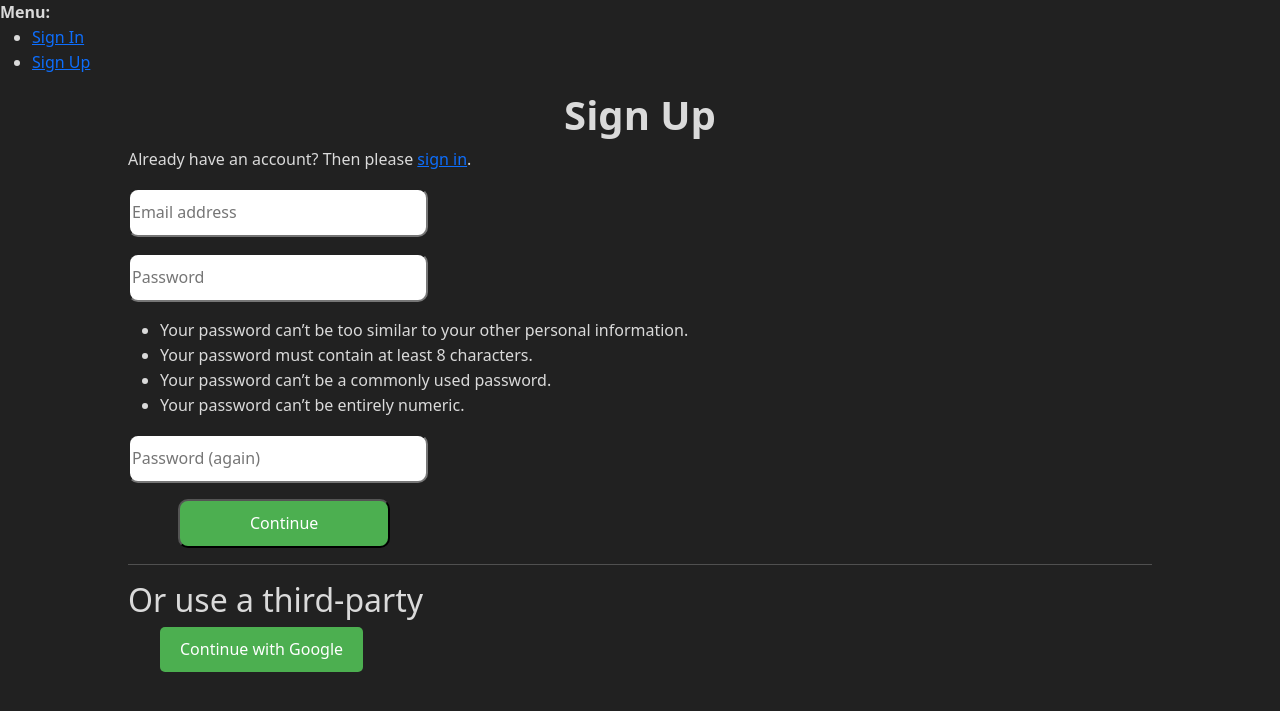
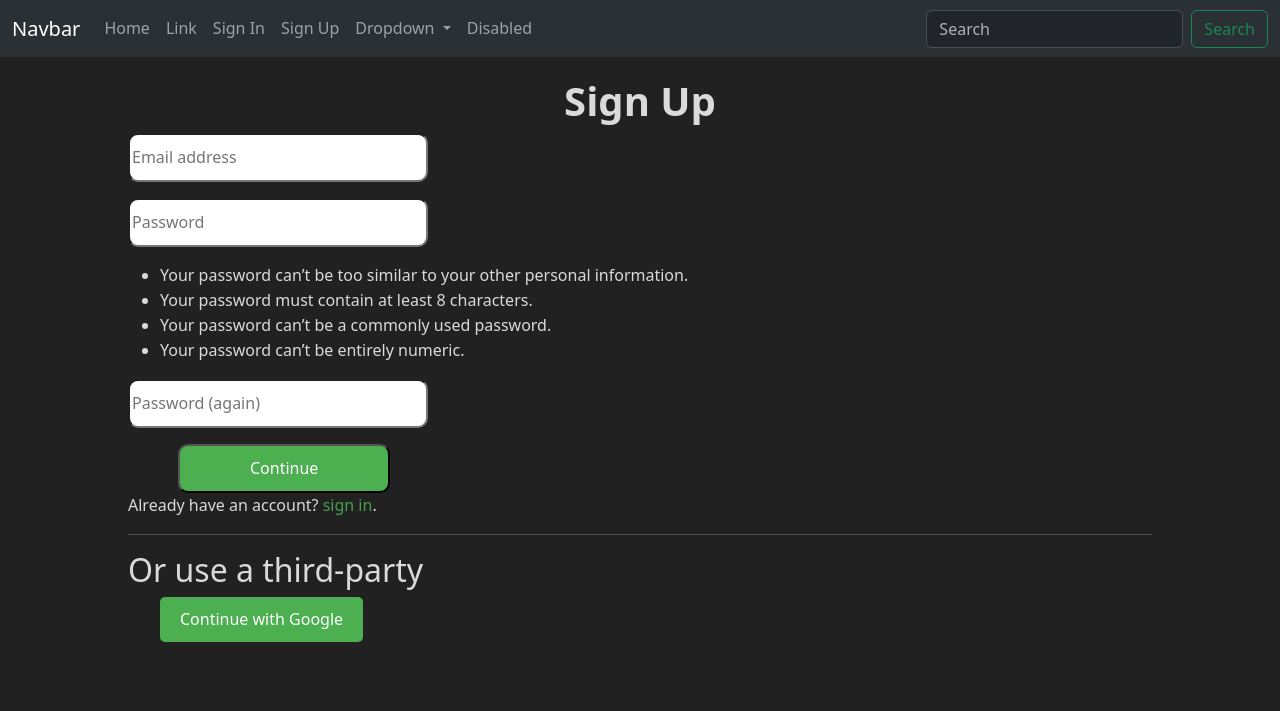
Before and after one commit to Ars123z/CustomizedAllauth, a Django app: page /accounts/signup/ in a window 1280 px wide. Shown: the top 711 px of the page. Run offline with Django 5.2, Linux system fonts and the light colour scheme; data comes from the database, SQL or seed files in the repository; both versions use the stored data as it was after the commit; some libraries are stand-ins or nearby versions.

Commit message:
bootstrap added

```diff
--- a/templates/account/signup.html
+++ b/templates/account/signup.html
@@ -8,9 +8,6 @@
     {% element h1 %}
         {% trans "Sign Up" %}
     {% endelement %}
-    <p>
-        {% blocktrans %}Already have an account? Then please <a href="{{ login_url }}">sign in</a>.{% endblocktrans %}
-    </p>
     {% url 'account_signup' as action_url %}
     {% element form form=form method="post" action=action_url tags="entrance,signup" %}
         {% slot body %}
@@ -31,6 +28,9 @@
         </div>
         {% endslot %}
     {% endelement %}
+    <p>
+        {% blocktrans %}Already have an account? <a href="{{ login_url }}">sign in</a>.{% endblocktrans %}
+    </p>
     {% if SOCIALACCOUNT_ENABLED %}
         {% include "socialaccount/snippets/login.html" with page_layout="entrance" %}
     {% endif %}
--- a/templates/allauth/layouts/base.html
+++ b/templates/allauth/layouts/base.html
@@ -30,13 +30,17 @@
                 font-family: system-ui, -apple-system, BlinkMacSystemFont, 'Segoe UI', Roboto, Oxygen, Ubuntu, Cantarell, 'Open Sans', 'Helvetica Neue', sans-serif;
                 line-height: 48px;
                 size: 32px;
+                margin-top: 20px;
             }
 
             .provider {
                 list-style: none;
-
             }
 
+            a {
+                color:#45a049;
+                text-decoration: none;
+            }
 
             .provider a {
                 display: inline-block; /* Make links display inline */
@@ -87,9 +91,66 @@
             span {
                 display: block;
             }
+            .sticky-top {
+              position: -webkit-sticky;
+              position: sticky;
+              top: 0;
+              z-index: 1020; /* Adjust as needed */
+            }
         </style>
     </head>
     <body>
+        <nav class="navbar navbar-expand-lg bg-body-tertiary sticky-top" data-bs-theme='dark'>
+            <div class="container-fluid">
+              <a class="navbar-brand" href="#">Navbar</a>
+              <button class="navbar-toggler" type="button" data-bs-toggle="collapse" data-bs-target="#navbarSupportedContent" aria-controls="navbarSupportedContent" aria-expanded="false" aria-label="Toggle navigation">
+                <span class="navbar-toggler-icon"></span>
+              </button>
+              <div class="collapse navbar-collapse" id="navbarSupportedContent">
+                <ul class="navbar-nav me-auto mb-2 mb-lg-0">
+                  <li class="nav-item">
+                    <a class="nav-link" aria-current="page" href="#">Home</a>
+                  </li>
+                  <li class="nav-item">
+                    <a class="nav-link" href="#">Link</a>
+                  </li>
+                {% if user.is_authenticated %}
+                  <li class="nav-item">
+                      <a class="nav-link" href="{% url 'account_email' %}">Change Email</a>
+                  </li>
+                  <li class="nav-item">
+                      <a class="nav-link" href="{% url 'account_logout' %}">Sign Out</a>
+                  </li>
+                {% else %}
+                  <li class="nav-item">
+                      <a class="nav-link" href="{% url 'account_login' %}">Sign In</a>
+                  </li>
+                  <li class="nav-item">
+                      <a class="nav-link" href="{% url 'account_signup' %}">Sign Up</a>
+                  </li>
+                {% endif %}
+                  <li class="nav-item dropdown">
+                    <a class="nav-link dropdown-toggle" href="#" role="button" data-bs-toggle="dropdown" aria-expanded="false">
+                      Dropdown
+                    </a>
+                    <ul class="dropdown-menu">
+                      <li><a class="dropdown-item" href="#">Action</a></li>
+                      <li><a class="dropdown-item" href="#">Another action</a></li>
+                      <li><hr class="dropdown-divider"></li>
+                      <li><a class="dropdown-item" href="#">Something else here</a></li>
+                    </ul>
+                  </li>
+                  <li class="nav-item">
+                    <a class="nav-link" aria-disabled="true">Disabled</a>
+                  </li>
+                </ul>
+                <form class="d-flex" role="search">
+                  <input class="form-control me-2" type="search" placeholder="Search" aria-label="Search">
+                  <button class="btn btn-outline-success" type="submit">Search</button>
+                </form>
+              </div>
+            </div>
+          </nav>
         {% block body %}
             {% if messages %}
                 <div>
@@ -99,26 +160,6 @@
                     </ul>
                 </div>
             {% endif %}
-            <div>
-                <strong>{% trans "Menu:" %}</strong>
-                <ul>
-                    {% if user.is_authenticated %}
-                        <li>
-                            <a href="{% url 'account_email' %}">{% trans "Change Email" %}</a>
-                        </li>
-                        <li>
-                            <a href="{% url 'account_logout' %}">{% trans "Sign Out" %}</a>
-                        </li>
-                    {% else %}
-                        <li>
-                            <a href="{% url 'account_login' %}">{% trans "Sign In" %}</a>
-                        </li>
-                        <li>
-                            <a href="{% url 'account_signup' %}">{% trans "Sign Up" %}</a>
-                        </li>
-                    {% endif %}
-                </ul>
-            </div>
             {% block content %}
             {% endblock content %}
         {% endblock body %}
--- a/templates/socialaccount/authentication_error.html
+++ b/templates/socialaccount/authentication_error.html
@@ -5,8 +5,10 @@
     {% trans "Third-Party Login Failure" %}
 {% endblock head_title %}
 {% block content %}
+<div class="content-center">
     {% element h1 %}
         {% trans "Third-Party Login Failure" %}
     {% endelement %}
     <p>{% trans "An error occurred while attempting to login via your third-party account." %}</p>
+</div>
 {% endblock content %}
--- a/templates/socialaccount/connections.html
+++ b/templates/socialaccount/connections.html
@@ -5,6 +5,7 @@
     {% trans "Account Connections" %}
 {% endblock head_title %}
 {% block content %}
+<div class="content-center">
     {% element h1 %}
         {% trans "Account Connections" %}
     {% endelement %}
@@ -49,4 +50,5 @@
     {% endelement %}
     {% include "socialaccount/snippets/provider_list.html" with process="connect" %}
     {% include "socialaccount/snippets/login_extra.html" %}
+    </div>
 {% endblock content %}
--- a/templates/socialaccount/login.html
+++ b/templates/socialaccount/login.html
@@ -5,6 +5,7 @@
     {% trans "Sign In" %}
 {% endblock head_title %}
 {% block content %}
+<div class="content-center">
     {% if process == "connect" %}
         {% element h1 %}
             {% blocktrans with provider.name as provider %}Connect {{ provider }}{% endblocktrans %}
@@ -28,4 +29,5 @@
             {% endelement %}
         {% endslot %}
     {% endelement %}
+</div>
 {% endblock content %}
--- a/templates/socialaccount/login_cancelled.html
+++ b/templates/socialaccount/login_cancelled.html
@@ -5,6 +5,7 @@
     {% trans "Login Cancelled" %}
 {% endblock head_title %}
 {% block content %}
+<div class="content-center">
     {% element h1 %}
         {% trans "Login Cancelled" %}
     {% endelement %}
@@ -12,4 +13,5 @@
     <p>
         {% blocktrans %}You decided to cancel logging in to our site using one of your existing accounts. If this was a mistake, please proceed to <a href="{{login_url}}">sign in</a>.{% endblocktrans %}
     </p>
+</div>
 {% endblock content %}
--- a/templates/socialaccount/signup.html
+++ b/templates/socialaccount/signup.html
@@ -5,6 +5,7 @@
     {% trans "Signup" %}
 {% endblock head_title %}
 {% block content %}
+<div class="content-center">
     {% element h1 %}
         {% trans "Sign Up" %}
     {% endelement %}
@@ -30,4 +31,5 @@
             {% endelement %}
         {% endslot %}
     {% endelement %}
+    </div>
 {% endblock content %}
```
Also changed, not shown: templates/users/index.html (+63 -1 lines), db.sqlite3.
